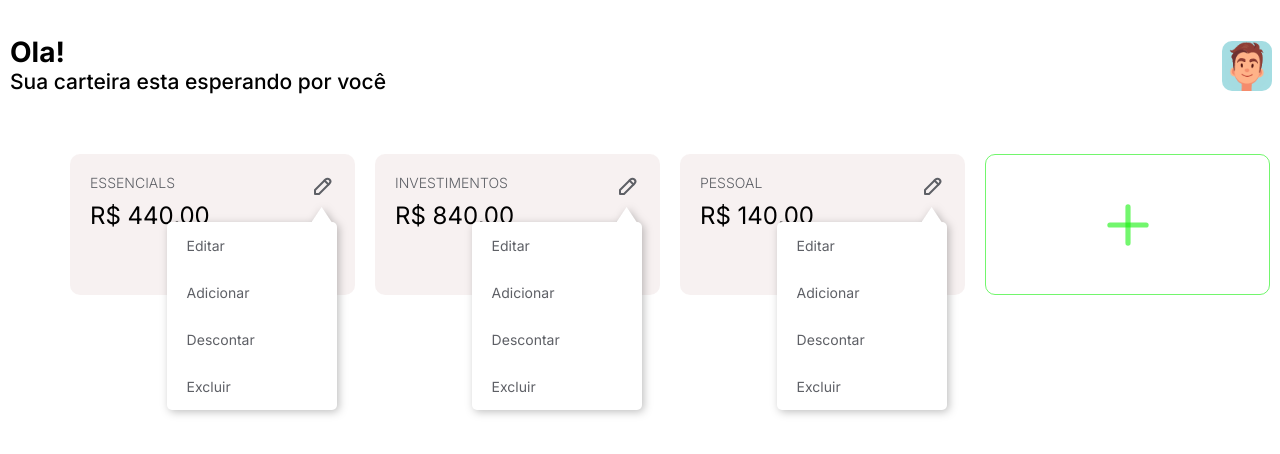
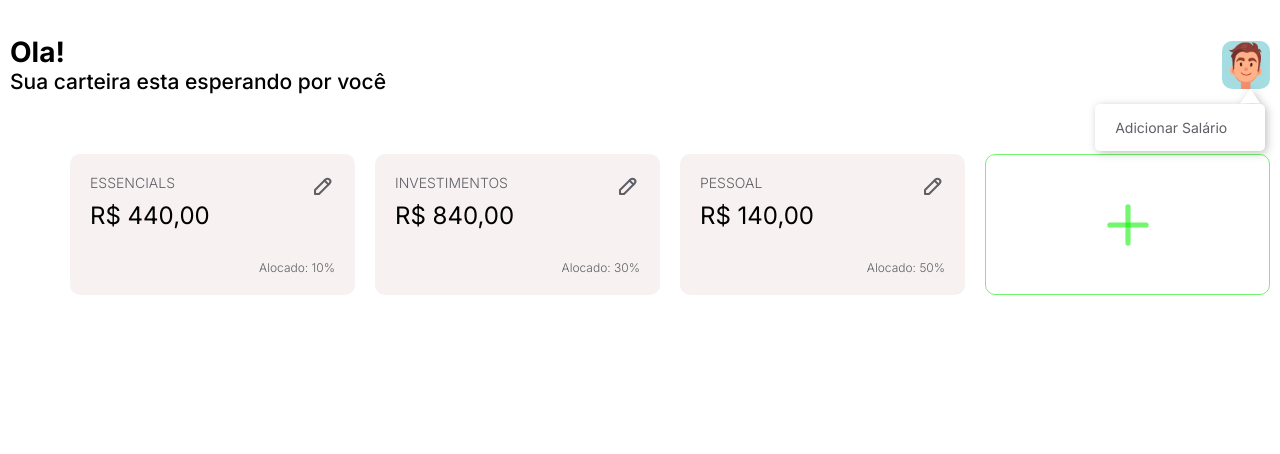
Before and after one commit to BVictorsk/Next_finance, a Next.js app: page / in a window 1280 px wide. Both pictures are taken after a click on the element 1246 px from the left and 64 px from the top of the page. Shown: the top 454 px of the page. Built offline with nearby package versions, Linux system fonts and the light colour scheme.

Commit message:
added menu configurations hooks

```diff
--- a/jsconfig.json
+++ b/jsconfig.json
@@ -2,7 +2,8 @@
   "compilerOptions": {
     "baseUrl": ".",
     "paths": {
-      "@/*": ["./*"]
+      "styles/*": ["styles/*"],
+      "src/*": ["src/*"],
     }
   }
 }
--- a/pages/_app.jsx
+++ b/pages/_app.jsx
@@ -1,4 +1,4 @@
-import '@/styles/globals.scss'
+import 'styles/globals.scss'
 
 export default function App({ Component, pageProps }) {
   return <Component {...pageProps} />
--- a/pages/index.jsx
+++ b/pages/index.jsx
@@ -1,5 +1,5 @@
-import AllCards from "@/src/components/CategoryCard/allCards";
-import Header from "@/src/components/Header/Header";
+import AllCards from "src/components/CategoryCard/allCards";
+import Header from "src/components/Header/Header";
 import styles from "../styles/initial.module.scss"
 
 export default function Home() {
--- a/src/components/CategoryCard/categoryCard.jsx
+++ b/src/components/CategoryCard/categoryCard.jsx
@@ -1,20 +1,22 @@
-import React from 'react'
 import styles from'./categoryCard.module.scss'
 import { TbPencil } from 'react-icons/tb'
-import useGetCurrency from '@/src/hooks/useGetCurrency';
+import useGetCurrency from 'src/hooks/useGetCurrency';
 import CategoryMenu from '../CategoryMenu/categoryMenu';
+import useMenu from 'src/hooks/useMenu';
+
 
 const CategoryCard = ({ data }) => {
 
   const { title, amount, percentage } = data;
+  const [isVisible, toggleMenuHandler] = useMenu()
 
   const formatedAmount = useGetCurrency(amount);
 
   return (
     <div className={styles.card}>
         <div className={styles.edit}>
-            <TbPencil className='icon hover' />
-            <CategoryMenu />
+            <TbPencil className='icon hover' onClick={toggleMenuHandler}/>
+            {isVisible && <CategoryMenu toggleMenuHandler={toggleMenuHandler} />}
         </div>
         <h2>{title}</h2>
         <h3>{formatedAmount}</h3>
--- a/src/components/CategoryMenu/categoryMenu.jsx
+++ b/src/components/CategoryMenu/categoryMenu.jsx
@@ -1,9 +1,13 @@
+import useCloseMenu from 'src/hooks/useCloseMenu';
 import React from 'react'
 import CardMenu from '../UI/cardMenu'
 
-const CategoryMenu = () => {
+const CategoryMenu = ({ toggleMenuHandler }) => {
+
+  const menuRef = useCloseMenu(toggleMenuHandler);
+
   return (
-    <CardMenu>
+    <CardMenu ref={menuRef}>
         <li>Editar</li>
         <li>Adicionar</li>
         <li>Descontar</li>
--- a/src/components/Header/Header.jsx
+++ b/src/components/Header/Header.jsx
@@ -1,7 +1,12 @@
+import useMenu from "src/hooks/useMenu";
 import Image from "next/image";
 import styles from "./Header.module.scss"
+import HeaderMenu from "./HeaderMenu";
 
 const Header = () => {
+
+    const [ isVisible, toggleMenuHandler ] = useMenu();
+
     return (
         <section className={styles.header}>
             <div className={styles.message}>
@@ -9,7 +14,8 @@ const Header = () => {
                 <h2>Sua carteira esta esperando por você</h2>
             </div>
             <div className={styles.avatar}>
-                <Image src='/avatar.png' alt='avatar' width={50} height={50} />
+                <Image src='/avatar.png' alt='avatar' layout='fill' onClick={toggleMenuHandler}/>
+                {isVisible && <HeaderMenu toggleMenuHandler={toggleMenuHandler}/>}
             </div>
         </section>
     )
--- /dev/null
+++ b/src/components/Header/HeaderMenu.jsx
@@ -0,0 +1,15 @@
+import React from 'react'
+import useCloseMenu from 'src/hooks/useCloseMenu'
+import CardMenu from '../UI/cardMenu'
+
+const HeaderMenu = ({ toggleMenuHandler }) => {
+    const cardRef = useCloseMenu(toggleMenuHandler);
+
+    return (
+    <CardMenu ref={cardRef}>
+        <li>Adicionar Salário</li>
+    </CardMenu>
+  )
+}
+
+export default HeaderMenu
--- a/src/components/UI/cardMenu.jsx
+++ b/src/components/UI/cardMenu.jsx
@@ -1,9 +1,9 @@
-import React from 'react'
+import React, { forwardRef } from 'react'
 import styles from './cardMenu.module.scss'
 
-const CardMenu = ({children}) => {
+const CardMenu = forwardRef(({children}, ref) => {
   return (
-    <div className={styles.card}>
+    <div className={styles.card} ref={ref}>
         <div>
             <ul className={styles.list}>
                 {children}
@@ -11,6 +11,8 @@ const CardMenu = ({children}) => {
         </div>
     </div>
   )
-}
+});
+
+CardMenu.displayName = 'CardMenu';
 
 export default CardMenu
--- /dev/null
+++ b/src/hooks/useCloseMenu.js
@@ -0,0 +1,21 @@
+import { useRef, useEffect } from "react";
+
+const useCloseMenu = (toggleMenuHandler) => {
+    const menuRef = useRef();
+
+    useEffect(() => {
+      const clickHandler = (e) => {
+        if (!menuRef.current.contains(e.target)) toggleMenuHandler();
+      };
+
+      document.addEventListener('mousedown', clickHandler);
+
+      return () => {
+        document.removeEventListener('mousedown', clickHandler);
+      };
+    }, []);
+
+    return menuRef;
+}
+
+export default useCloseMenu;
--- /dev/null
+++ b/src/hooks/useMenu.js
@@ -0,0 +1,11 @@
+import { useState } from 'react';
+
+const useMenu = () => {
+    const [ isVisible, setIsVisible ] = useState(false);
+
+    const toggleMenuHandler = () => setIsVisible(!isVisible);
+
+    return [ isVisible, toggleMenuHandler ];
+}
+
+export default useMenu;
```
